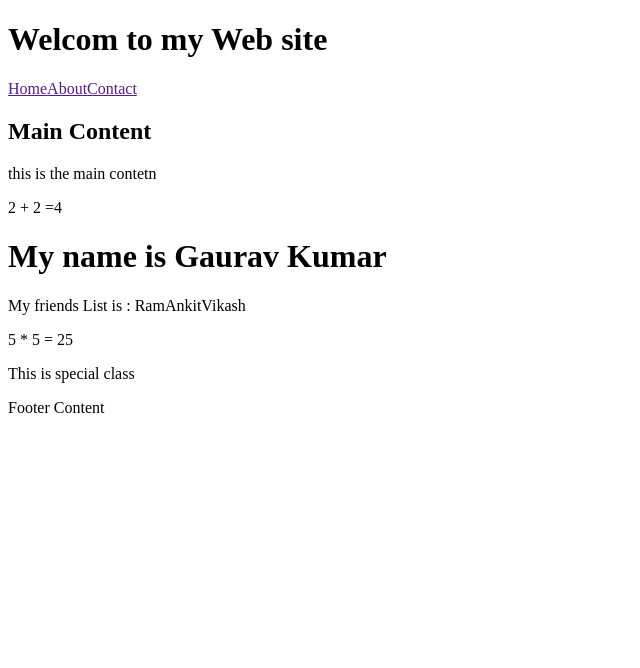
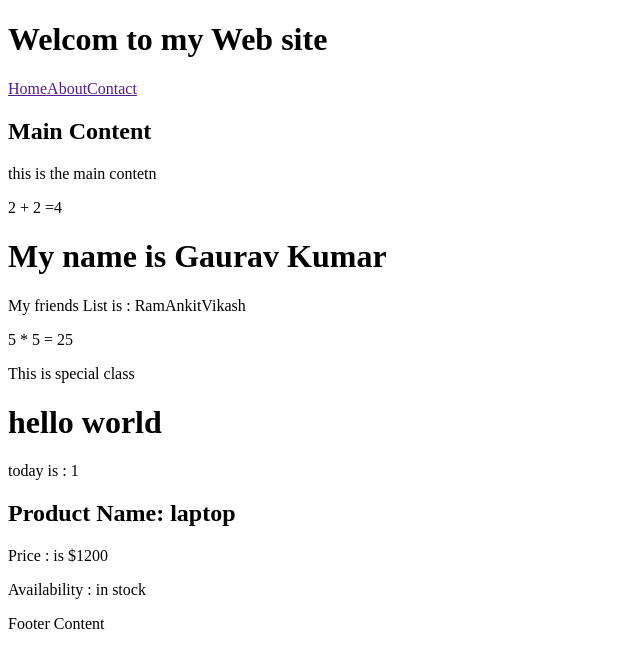
Before and after one commit to Gaurav-jain-21/React-Demo-, a React (Vite) app: page / in a window 1280 px wide. Shown: the top 668 px of the page, without its empty margins (0-640 px from the left). Built offline with nearby package versions, Linux system fonts and the light colour scheme.

Commit message:
this is my file

```diff
--- a/src/App.jsx
+++ b/src/App.jsx
@@ -1,14 +1,18 @@
-// import Greet from "./components/Greet";
+import Greet from "./components/Greet";
 import Expressions from "./components/Expressions";
 import Footer from "./components/Footer";
 import Header from "./components/Header";
 import Main from "./components/Main";
+import ProductInfo from "./components/ProductInfo";
 const App = () => {
   return <div>
+
 
        <Header/>
        <Main/>
        <Expressions/>
+        <Greet/>
+        <ProductInfo/>
        <Footer/>
     </div>;
 
--- a/src/components/Greet.jsx
+++ b/src/components/Greet.jsx
@@ -1,4 +1,15 @@
+import React from 'react'
+
 const Greet = () => {
-    return <h1> hello world</h1>;
+    const greet="hello world";
+    const date= new Date();
+  return (
+    <div>
+        <h1>{greet}</h1>
+        <p> today is : {date.getDate()}</p>
+
+    </div>
+  )
 }
-export default Greet;
+
+export default Greet
--- /dev/null
+++ b/src/components/ProductInfo.jsx
@@ -0,0 +1,18 @@
+import React from 'react'
+
+const ProductInfo = () => {
+    const product={
+        name: "laptop",
+        price: 1200,
+        availability: "in stock"
+    };
+  return (
+    <div>
+        <h2>Product Name: {product.name}</h2>
+        <p> Price : is ${product.price}</p>
+        <p> Availability : {product.availability}</p>
+    </div>
+  )
+}
+
+export default ProductInfo
```
